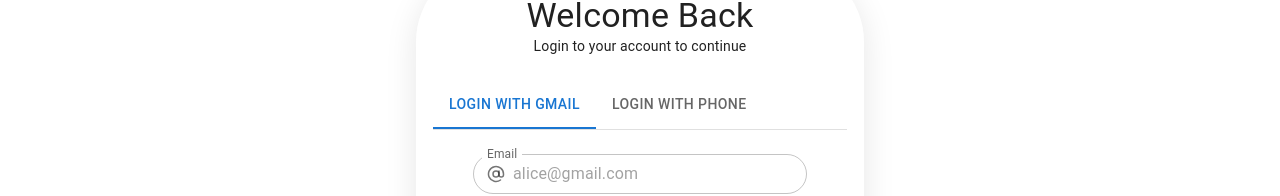
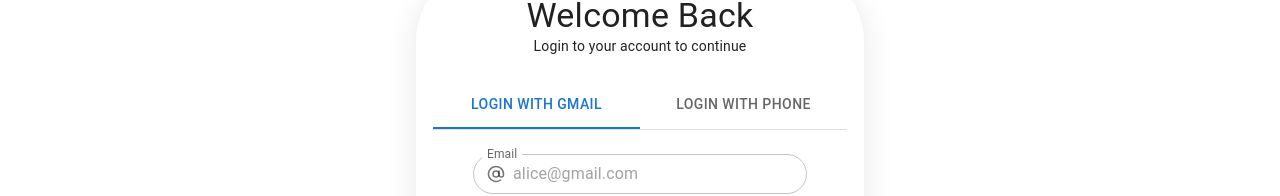
Before and after one commit to Insane-ishaan/Confero-, a React (Vite) app in the folder Confero-fe/ConferoFrontend/: page /login in a window 1280 px wide. Shown: the part 171-367 px from the top of the page. Built offline with nearby package versions, Linux system fonts and the light colour scheme; no server answers.

Commit message:
Completed UI For login/register

```diff
--- a/Confero-fe/ConferoFrontend/src/Components/auth/Toggler.jsx
+++ b/Confero-fe/ConferoFrontend/src/Components/auth/Toggler.jsx
@@ -19,6 +19,7 @@ export default function Toggler({ isRegister }) {
       <TabContext value={value}>
         <TabList
           onChange={handleChange}
+          variant="fullWidth"
           aria-label="lab tabs"
           sx={{ borderBottom: 1, borderColor: 'divider' }}
         >
```
